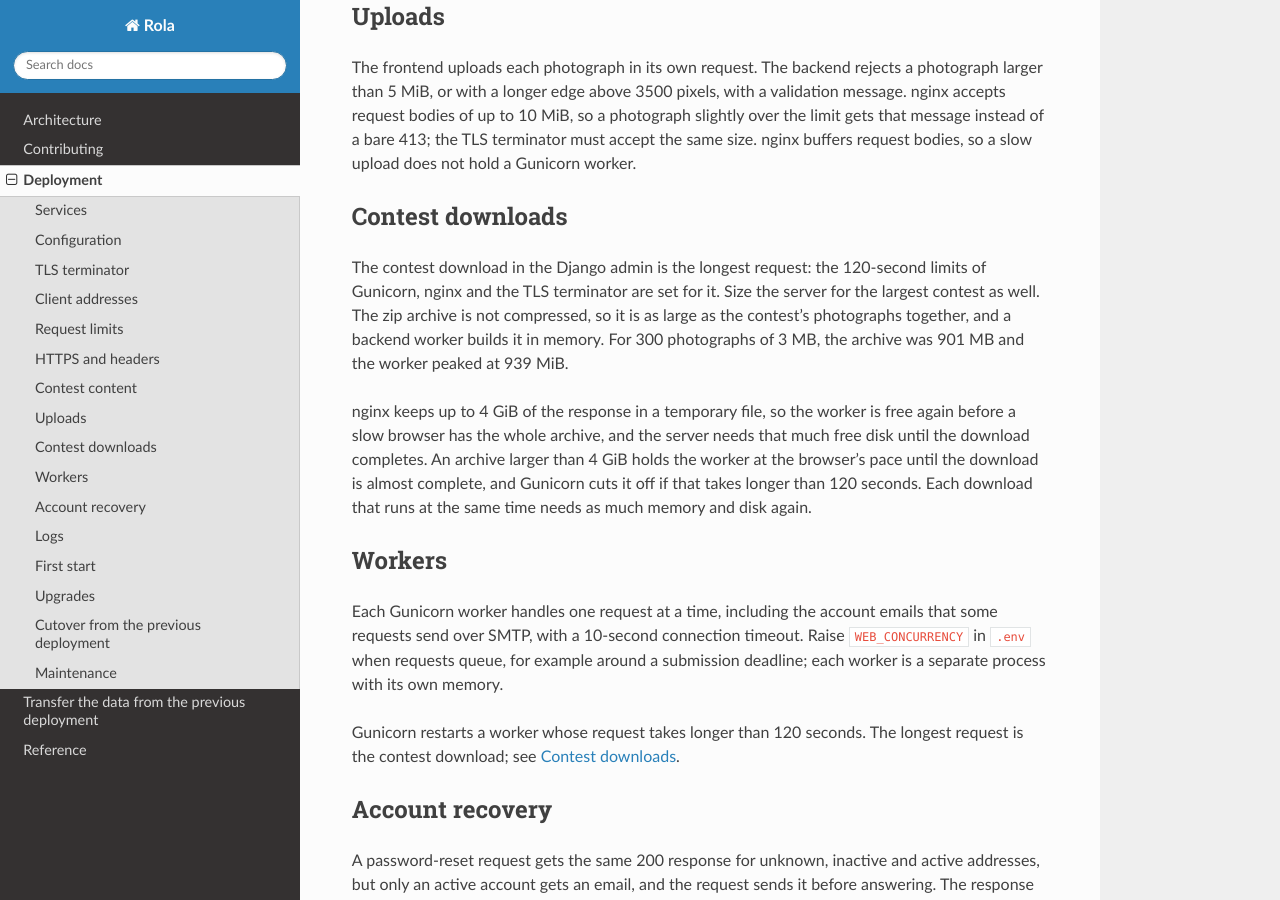
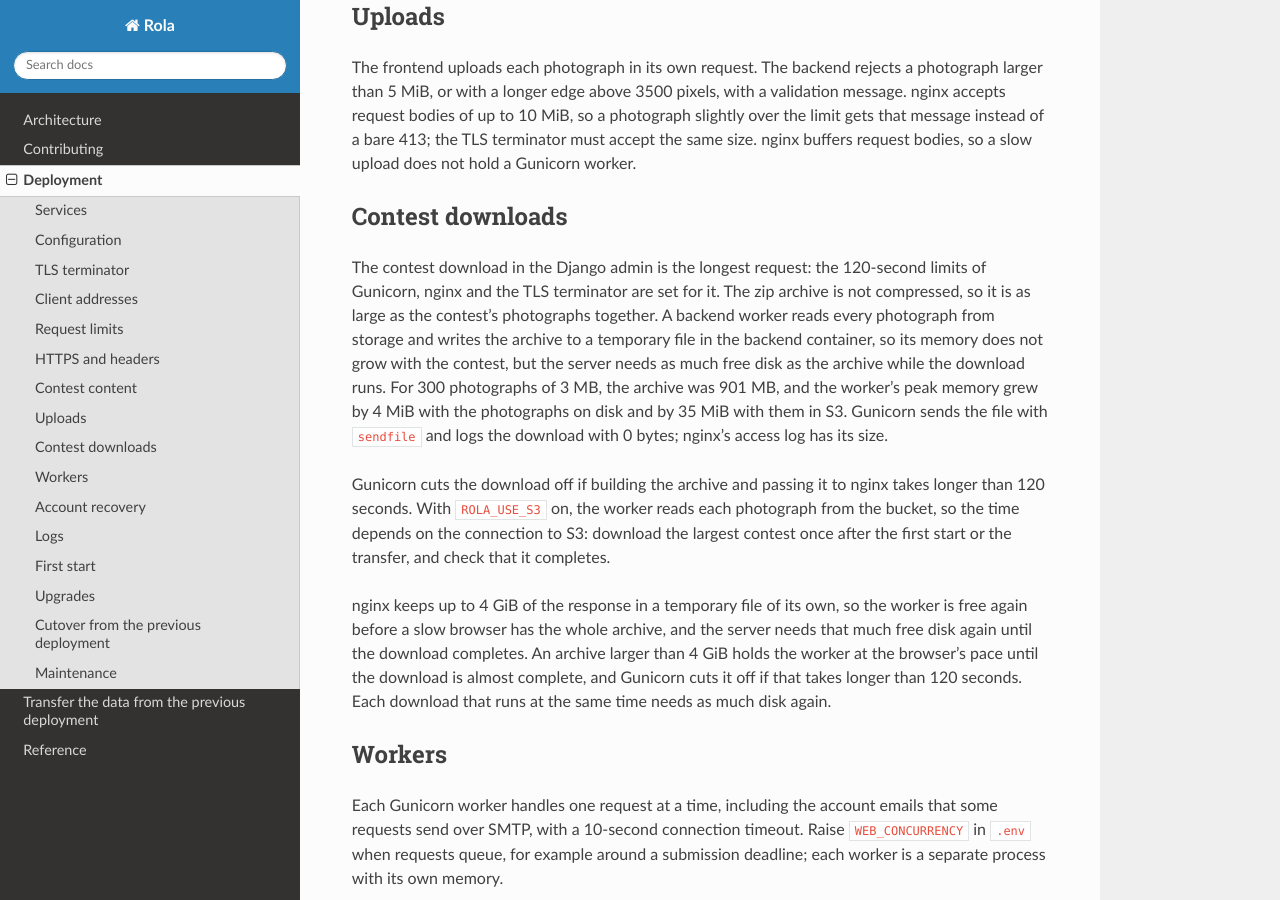
Before and after one commit to dblenkus/rola, a Sphinx documentation site: the page built from docs/deployment.rst, in a window 1280 px wide and 900 px high, scrolled down 4286 px. Built offline with Sphinx 7.4.7 and the Read the Docs theme 3.1.0, drawn with Linux system fonts in a browser that asks for light colours; the version number could not be read and is left out.

Commit message:
Build contest archives in a temporary file
The contest download built its zip archive in a BytesIO and answered
with the whole buffer, so a worker needed about as much memory as the
contest's photographs together: 939 MiB for a 901 MB archive, and as
much again for each download running at the same time.

The view now writes the archive to an anonymous temporary file, copies
each photograph into it in chunks, and answers with a FileResponse,
which Gunicorn sends with sendfile and which deletes the file when the
response closes. On the production stack, the same 901 MB contest
raised the worker's peak memory by 4 MiB with the photographs on disk
and by 35 MiB with them in an S3 emulator; the backend container needs
as much free disk as the archive instead. Content-Type, Content-Length,
Content-Disposition and the entries' dates and permissions stay the
same.

Assisted-by: Claude Code

```diff
--- a/docs/deployment.rst
+++ b/docs/deployment.rst
@@ -240,17 +240,28 @@ Contest downloads
 
 The contest download in the Django admin is the longest request: the
 120-second limits of Gunicorn, nginx and the TLS terminator are set for it.
-Size the server for the largest contest as well. The zip archive is not
-compressed, so it is as large as the contest's photographs together, and a
-backend worker builds it in memory. For 300 photographs of 3 MB, the archive
-was 901 MB and the worker peaked at 939 MiB.
+The zip archive is not compressed, so it is as large as the contest's
+photographs together. A backend worker reads every photograph from storage
+and writes the archive to a temporary file in the backend container, so its
+memory does not grow with the contest, but the server needs as much free
+disk as the archive while the download runs. For 300 photographs of 3 MB,
+the archive was 901 MB, and the worker's peak memory grew by 4 MiB with the
+photographs on disk and by 35 MiB with them in S3. Gunicorn sends the file
+with ``sendfile`` and logs the download with 0 bytes; nginx's access log
+has its size.
 
-nginx keeps up to 4 GiB of the response in a temporary file, so the worker
-is free again before a slow browser has the whole archive, and the server
-needs that much free disk until the download completes. An archive larger
-than 4 GiB holds the worker at the browser's pace until the download is
-almost complete, and Gunicorn cuts it off if that takes longer than 120
-seconds. Each download that runs at the same time needs as much memory and
+Gunicorn cuts the download off if building the archive and passing it to
+nginx takes longer than 120 seconds. With ``ROLA_USE_S3`` on, the worker
+reads each photograph from the bucket, so the time depends on the
+connection to S3: download the largest contest once after the first start
+or the transfer, and check that it completes.
+
+nginx keeps up to 4 GiB of the response in a temporary file of its own, so
+the worker is free again before a slow browser has the whole archive, and
+the server needs that much free disk again until the download completes. An
+archive larger than 4 GiB holds the worker at the browser's pace until the
+download is almost complete, and Gunicorn cuts it off if that takes longer
+than 120 seconds. Each download that runs at the same time needs as much
 disk again.
 
 Workers
```
Also changed, not shown: docs/CHANGELOG.rst (+5 -5 lines), 2 other files.
